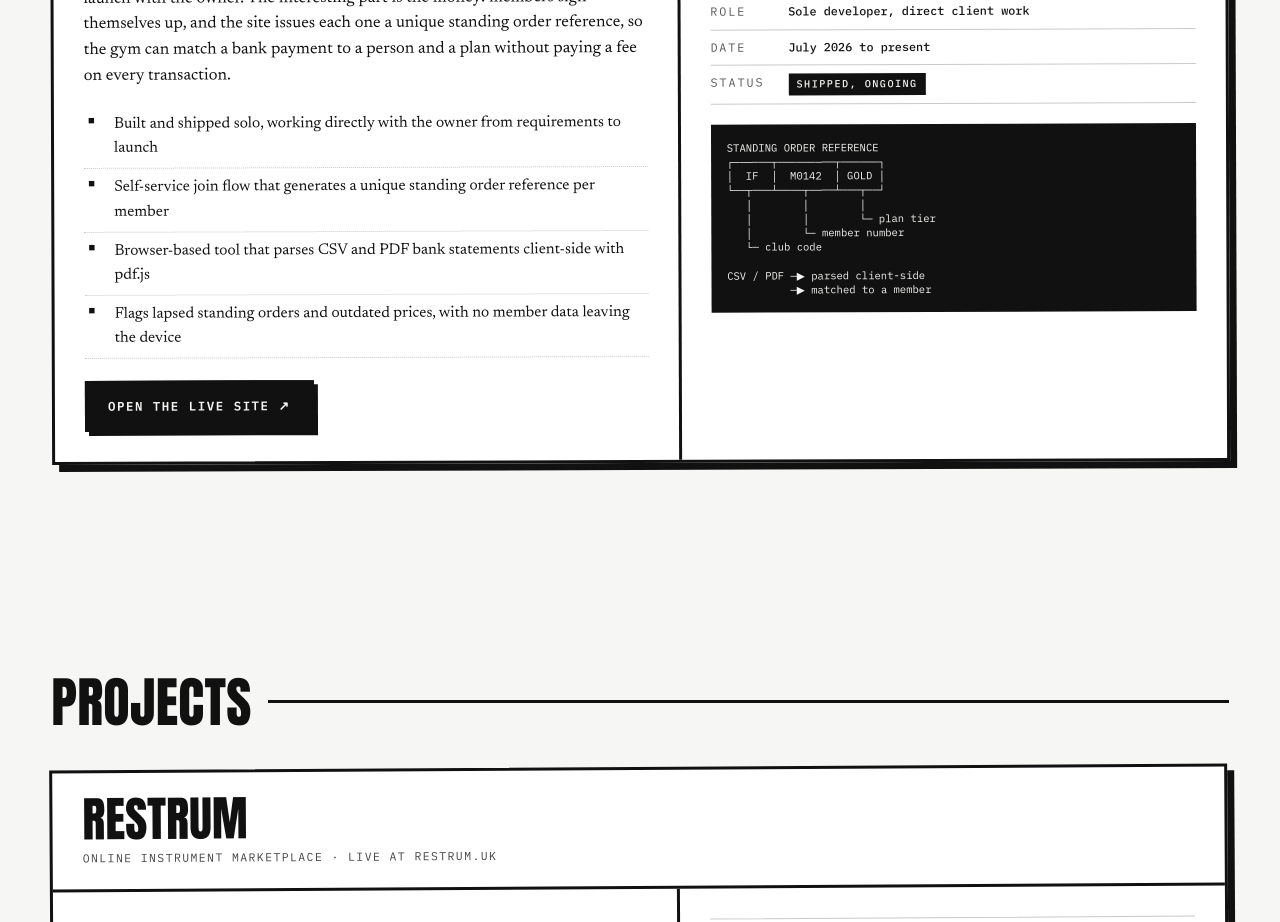
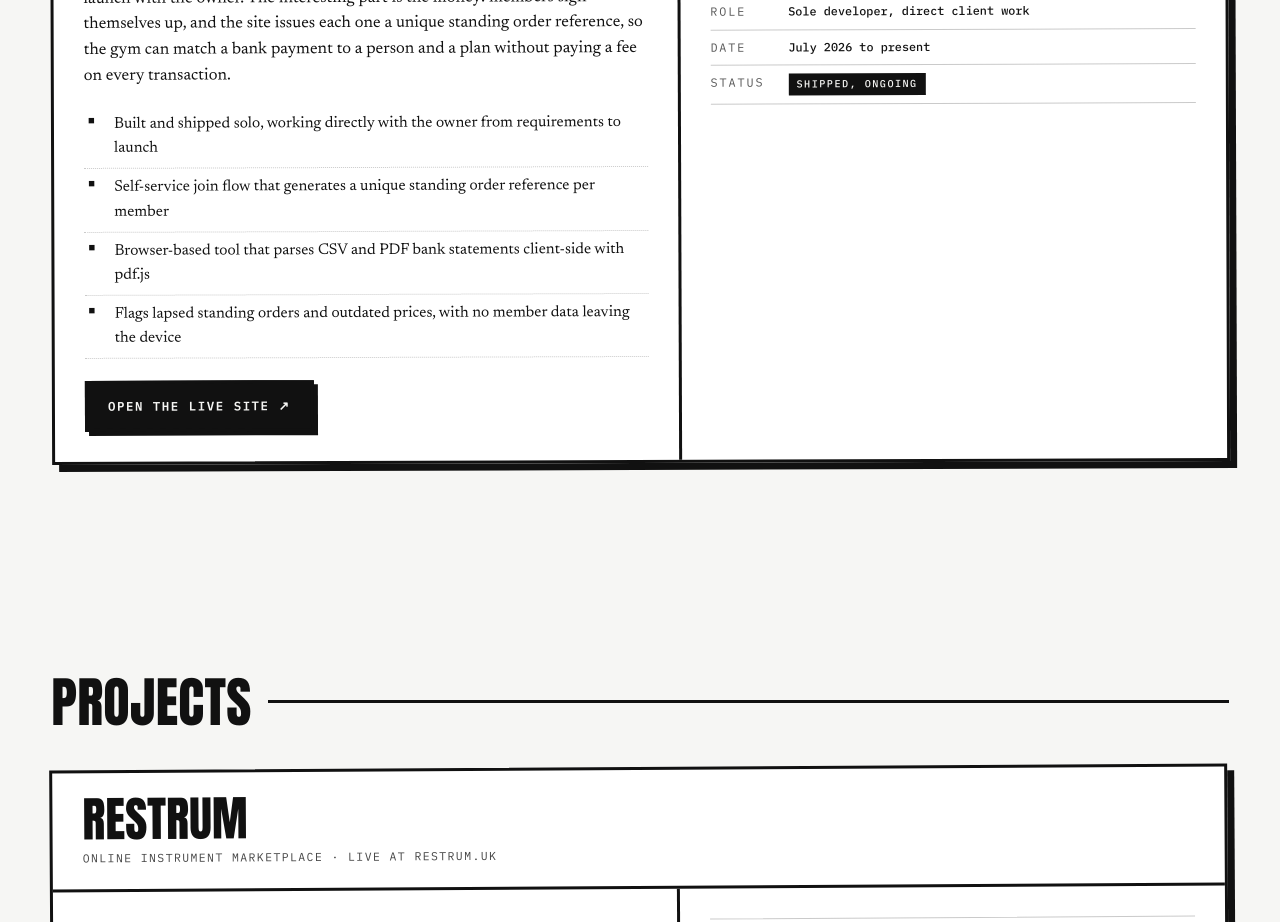
Before and after one commit to lewisr23/Portfolio, a React (Vite) app: page / in a window 1280 px wide. Shown: the part 1920-2842 px from the top of the page. Built offline with nearby package versions, Linux system fonts and the light colour scheme.

Commit message:
Remove the standing order diagram from the Infinity Fitness card

```diff
--- a/src/components/Exhibit.jsx
+++ b/src/components/Exhibit.jsx
@@ -1,16 +1,11 @@
 import GlitchVideo from './GlitchVideo.jsx';
-import { schemaDiagram, mandateDiagram, pipelineDiagram } from '../data/content.jsx';
+import { schemaDiagram, pipelineDiagram } from '../data/content.jsx';
 import { useReveal } from '../hooks/useReveal.js';
 
 function Visual({ kind }) {
   if (kind === 'schema') {
     return (
       <pre className="schema" aria-label="Simplified entity diagram">{schemaDiagram}</pre>
-    );
-  }
-  if (kind === 'mandate') {
-    return (
-      <pre className="schema" aria-label="Standing order reference format">{mandateDiagram}</pre>
     );
   }
   if (kind === 'pipeline') {
--- a/src/data/content.jsx
+++ b/src/data/content.jsx
@@ -38,18 +38,6 @@ export const schemaDiagram = `┌──────────┐        ┌─
 │ CONVERSATION │    │   PASSPORT   │◀── provenance
 └──────────────┘    └──────────────┘`;
 
-export const mandateDiagram = `STANDING ORDER REFERENCE
-┌──────┬─────────┬──────┐
-│  IF  │  M0142  │ GOLD │
-└──┬───┴────┬────┴───┬──┘
-   │        │        │
-   │        │        └─ plan tier
-   │        └─ member number
-   └─ club code
-
-CSV / PDF ─▶ parsed client-side
-          ─▶ matched to a member`;
-
 export const pipelineDiagram = `CLAIM ─▶ LOCK ROW ─▶ COMMIT
 
 ┌─────────┬─────────┬─────────┐
@@ -87,7 +75,7 @@ export const commissions = [
       { k: 'DATE', v: 'July 2026 to present' },
       { k: 'STATUS', v: 'SHIPPED, ONGOING', chip: true },
     ],
-    visual: 'mandate',
+    visual: null,
   },
 ];
 
```
